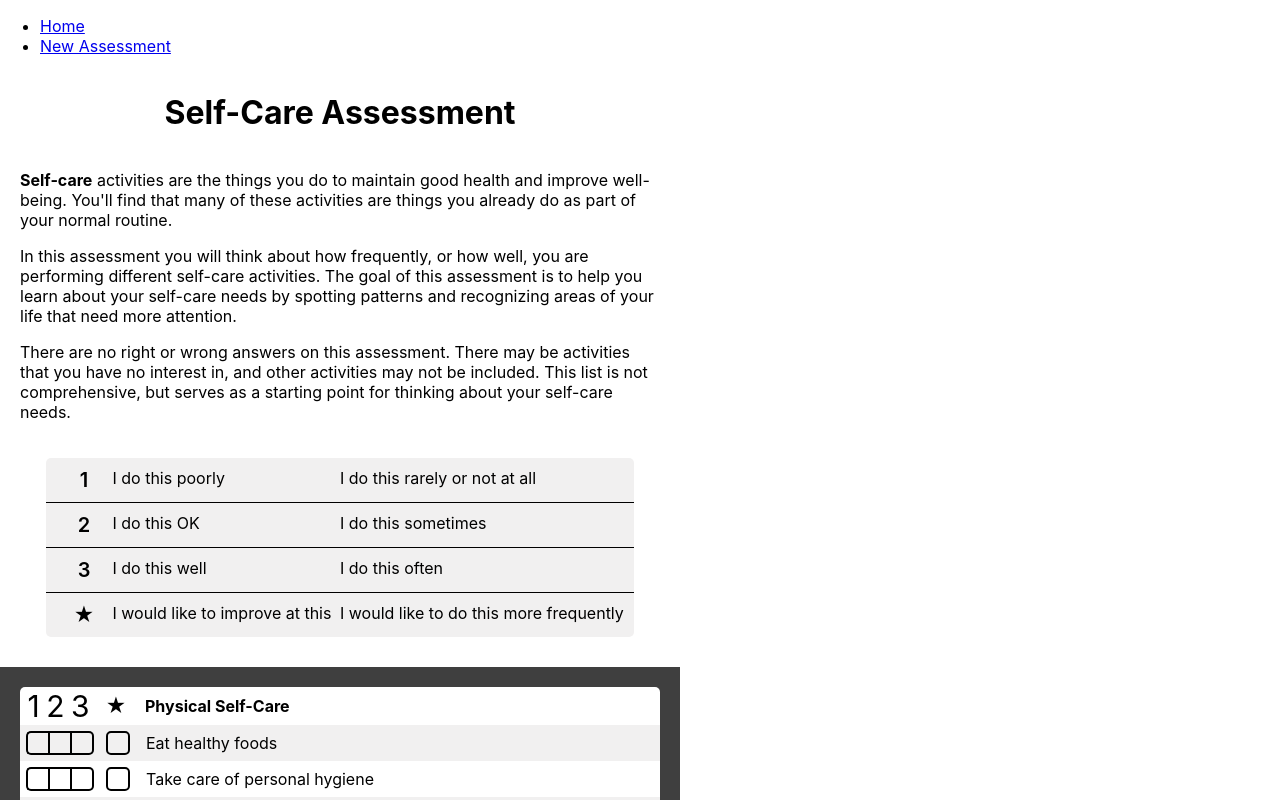
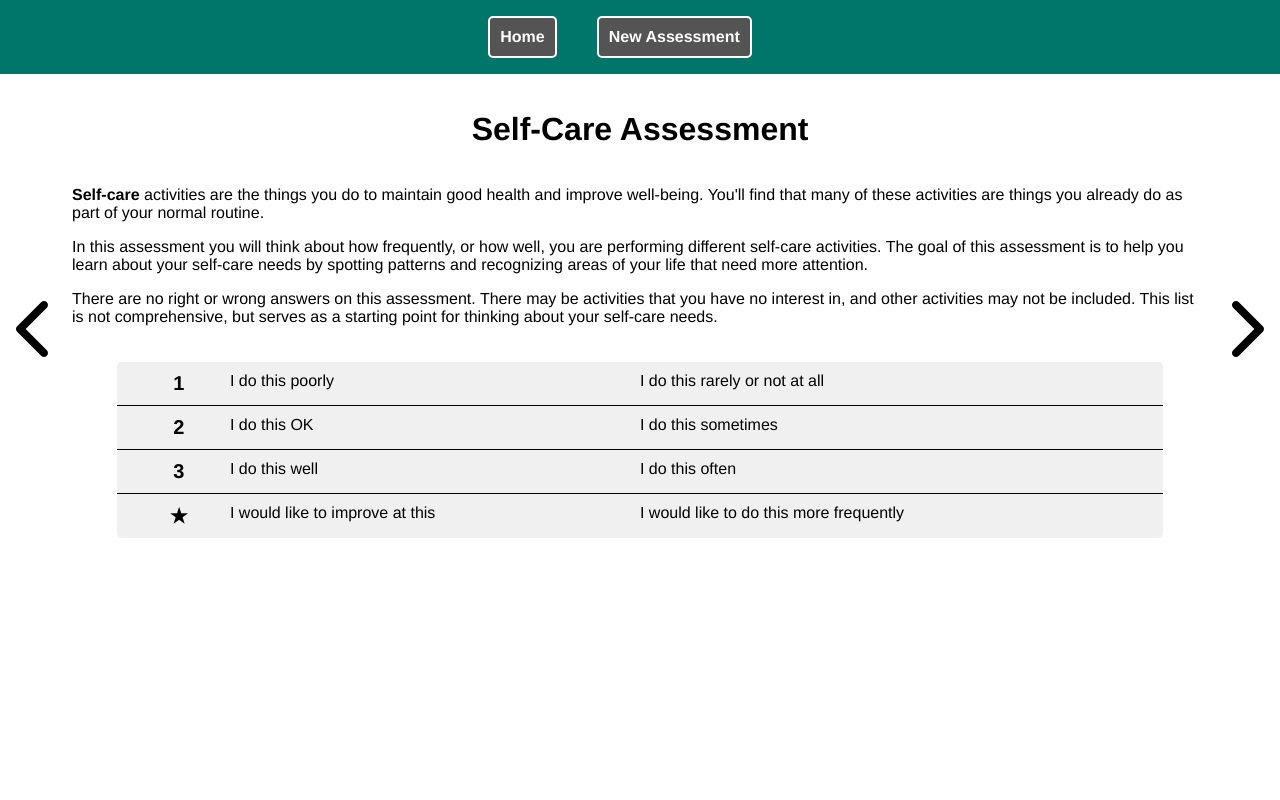
Before and after one commit to CrispyCreme10/self-care-assessment, a React (Create React App) app: page /new-assessment in a window 1280 px wide. Shown: the top 800 px of the page. Built offline with nearby package versions, Linux system fonts and the light colour scheme.

Commit message:
modified layout. changed new assessment page

```diff
--- a/package.json
+++ b/package.json
@@ -3,9 +3,14 @@
   "version": "0.1.0",
   "private": true,
   "dependencies": {
+    "@fortawesome/fontawesome-svg-core": "^6.2.1",
+    "@fortawesome/free-regular-svg-icons": "^6.2.1",
+    "@fortawesome/free-solid-svg-icons": "^6.2.1",
+    "@fortawesome/react-fontawesome": "^0.2.0",
     "@testing-library/jest-dom": "^5.16.5",
     "@testing-library/react": "^13.4.0",
     "@testing-library/user-event": "^13.5.0",
+    "babel-plugin-macros": "^3.1.0",
     "react": "^18.2.0",
     "react-dom": "^18.2.0",
     "react-router-dom": "^6.6.1",
--- a/src/components/Layout.css
+++ b/src/components/Layout.css
@@ -0,0 +1,28 @@
+:root {
+  --primary-color: rgb(0, 118, 106);
+  --secondary-color: rgb(84, 84, 84);
+  --third-color: white;
+}
+
+.Layout {
+  background: var(--primary-color);
+  padding: 1rem 2rem;
+  display: flex;
+  justify-content: center;
+}
+
+.Layout .item {
+  border: 2px solid var(--third-color);
+  color: var(--third-color);
+  background: var(--secondary-color);
+  margin-right: 40px;
+  padding: 10px;
+  border-radius: 5px;
+  font-weight: 700;
+  text-decoration: none;
+}
+
+.Layout .item:hover {
+  color: var(--secondary-color);
+  background: var(--third-color);
+}
--- a/src/components/Layout.jsx
+++ b/src/components/Layout.jsx
@@ -4,16 +4,10 @@ import './Layout.css';
 const Layout = () => {
   return (
     <>
-      <nav>
-        <ul>
-          <li>
-            <Link to="/">Home</Link>
-          </li>
-          <li>
-            <Link to="/new-assessment">New Assessment</Link>
-          </li>
-        </ul>
-      </nav>
+      <div className="Layout">
+        <Link to="/" className="item">Home</Link>
+        <Link to="/new-assessment" className="item">New Assessment</Link>
+      </div>
 
       <Outlet />
     </>
--- a/src/containers/NewAssessment.css
+++ b/src/containers/NewAssessment.css
@@ -1,7 +1,3 @@
-.NewAssessment > div {
-  width: 50%;
-}
-
 .panel {
   display: flex;
   flex-direction: column;
@@ -9,7 +5,7 @@
 }
 
 .details-panel {
-  padding: 0 20px;
+  padding: 1rem 1rem;
 }
 
 .data-panel {
@@ -18,8 +14,31 @@
   padding: 20px 20px 0 20px;
 }
 
+.NewAssessment {
+  display: flex;
+  flex-direction: row;
+  padding: 0 1rem;
+}
+
 .NewAssessment p span {
   font-weight: 700;
+}
+
+.arrows {
+  font-size: 4rem;
+  align-self: center;
+}
+
+.arrows {
+  cursor: pointer;
+}
+
+.arrows:nth-child(1):hover {
+  transform: scale(1.1) translate(-5px)
+}
+
+.arrows:nth-child(3):hover {
+  transform: scale(1.1) translate(5px)
 }
 
 #text {
--- a/src/containers/NewAssessment.jsx
+++ b/src/containers/NewAssessment.jsx
@@ -1,3 +1,5 @@
+import { faChevronLeft, faChevronRight } from "@fortawesome/free-solid-svg-icons";
+import { FontAwesomeIcon } from "@fortawesome/react-fontawesome";
 import React from 'react';
 import InfoTable from "../components/InfoTable";
 
@@ -175,6 +177,8 @@ const NewAssessment = () => {
 
   return (
     <div className="NewAssessment">
+      <FontAwesomeIcon icon={faChevronLeft} className="arrows"/>
+
       <div className="panel details-panel">
         <h1>Self-Care Assessment</h1>
 
@@ -208,13 +212,15 @@ const NewAssessment = () => {
         </div>
       </div>
 
-      <div className="panel data-panel">
+      <FontAwesomeIcon icon={faChevronRight} className="arrows"/>
+
+      {/* <div className="panel data-panel">
         <InfoTable categoryName={"Physical Self-Care"} lineItems={lineItems1} />
         <InfoTable categoryName={"Psychological / Emotional Self-Care"} lineItems={lineItems2} />
         <InfoTable categoryName={"Social Self-Care"} lineItems={lineItems3} />
         <InfoTable categoryName={"Spiritual Self-Care"} lineItems={lineItems4} />
         <InfoTable categoryName={"Professional Self-Care"} lineItems={lineItems5} />
-      </div>
+      </div> */}
 
     </div>
   );
--- a/src/index.css
+++ b/src/index.css
@@ -1,13 +1,10 @@
-body {
+@tailwind base;
+@tailwind components;
+@tailwind utilities;
+
+html, body, #root {
   margin: 0;
-  font-family: -apple-system, BlinkMacSystemFont, 'Segoe UI', 'Roboto', 'Oxygen',
-    'Ubuntu', 'Cantarell', 'Fira Sans', 'Droid Sans', 'Helvetica Neue',
-    sans-serif;
-  -webkit-font-smoothing: antialiased;
-  -moz-osx-font-smoothing: grayscale;
+  padding: 0;
+
+  font-family: cera-round-pro, "Helvetica Neue", "Helvetica", "Arial", sans-serif;
 }
-
-code {
-  font-family: source-code-pro, Menlo, Monaco, Consolas, 'Courier New',
-    monospace;
-}
```
Also changed, not shown: 1 other file (tests, documents, lock files or other folders).
